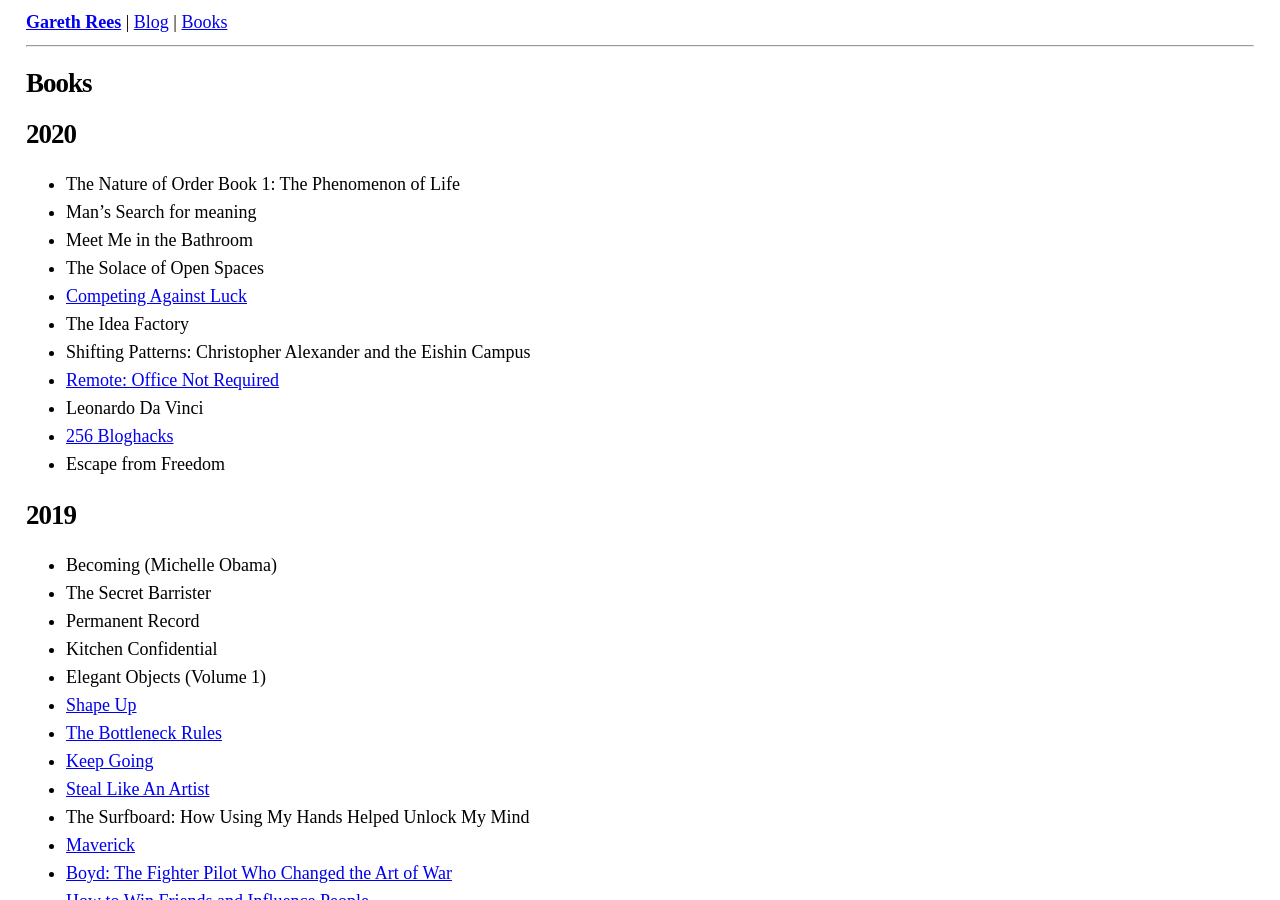
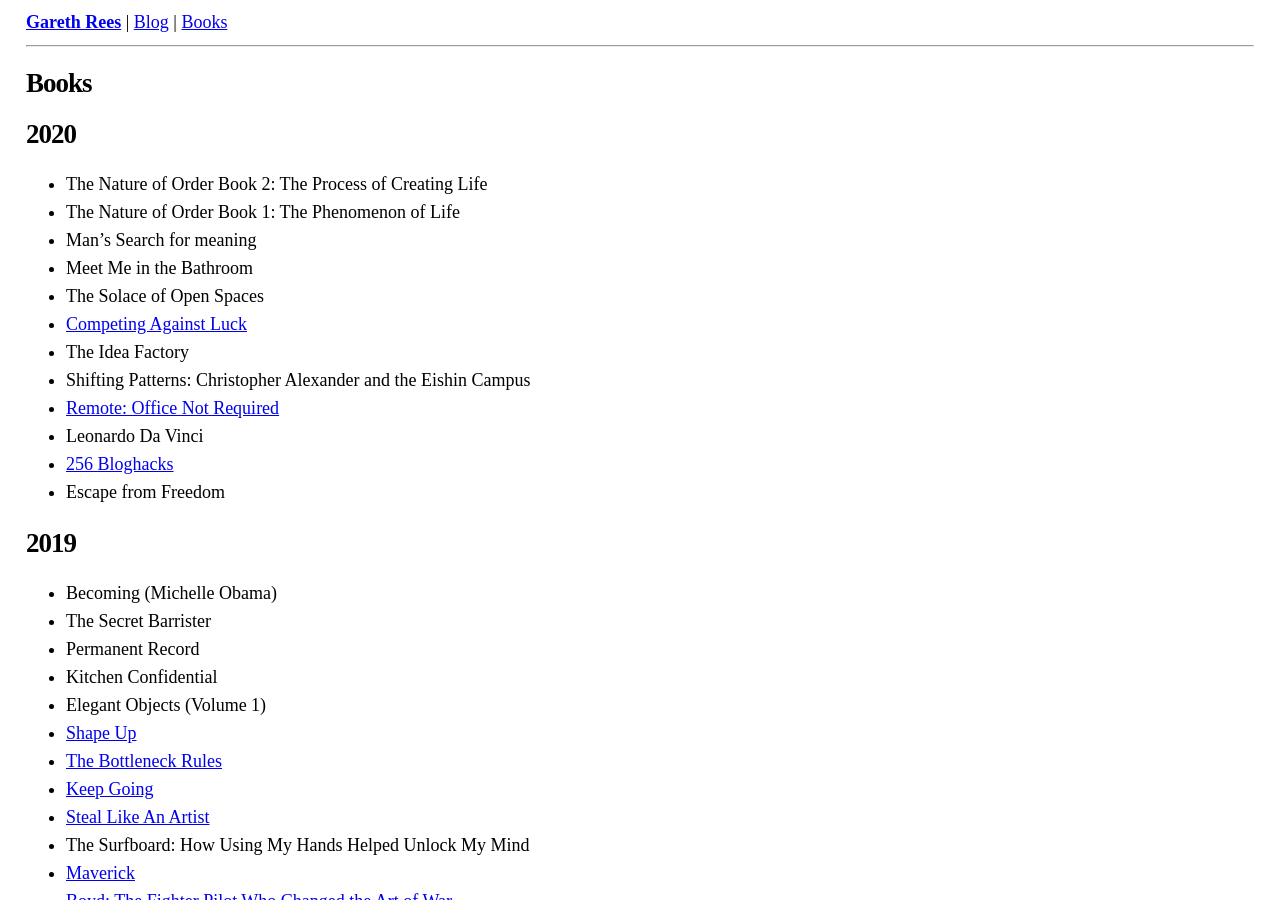
Before and after one commit to garethrees/garethrees.github.com, a Jekyll site: the page built from books.html, in a window 1280 px wide and 900 px high. Built offline with Jekyll 4.4.1, drawn with Linux system fonts in a browser that asks for light colours.

Commit message:
Update books list

```diff
--- a/_data/books.yml
+++ b/_data/books.yml
@@ -1,4 +1,5 @@
 2020:
+- title: "The Nature of Order Book 2: The Process of Creating Life"
 - title: "The Nature of Order Book 1: The Phenomenon of Life"
 - title: Man’s Search for meaning
 - title: Meet Me in the Bathroom
```
